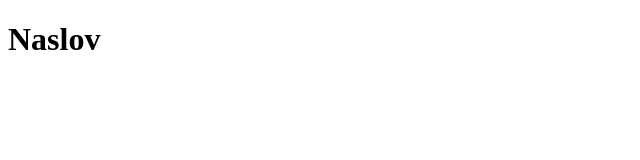
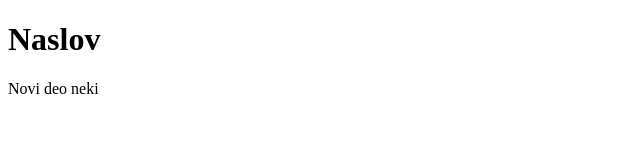
Before and after one commit to dusanpavlov/Frontend-Development, a plain HTML site: page index.html in a window 1280 px wide. Shown: the whole page, without its empty margins (0-640 px from the left). Drawn offline with Linux system fonts and the light colour scheme.

Commit message:
Najnovija promena

```diff
--- a/index.html
+++ b/index.html
@@ -5,6 +5,7 @@
     </head>
     <body>
         <h1> Naslov</h1>
+        <p> Novi deo neki</p>
     </body>
     <footer>
 
```
